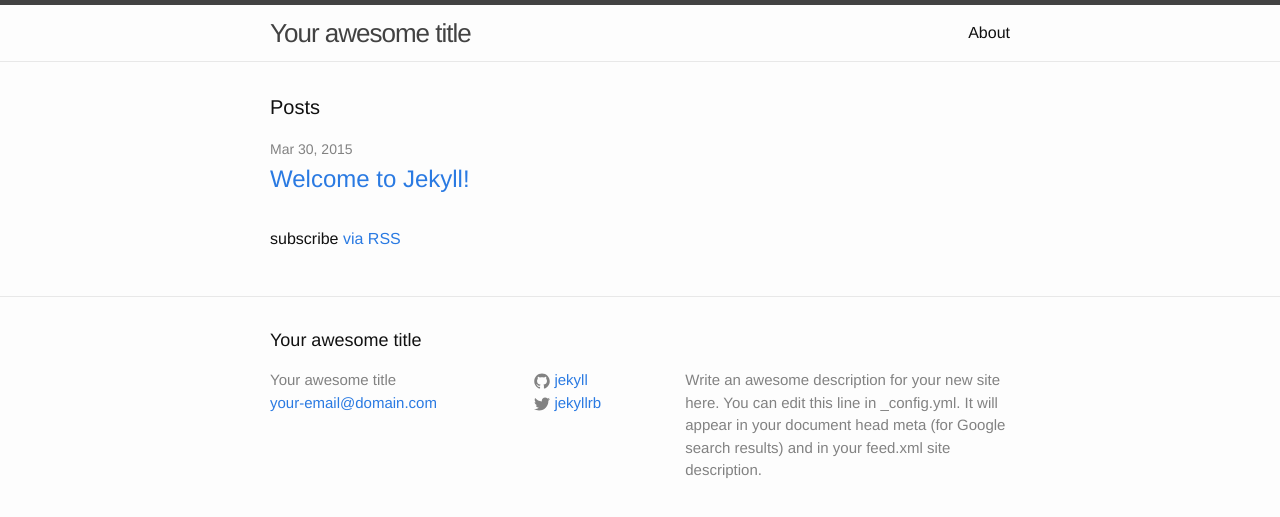
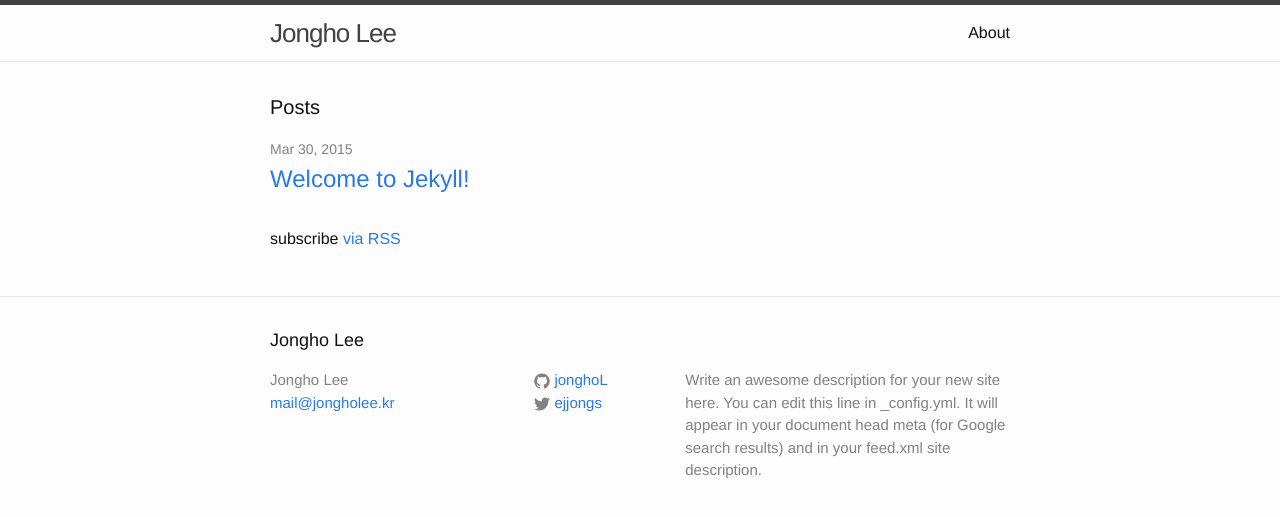
Before and after one commit to JonghoL/jonghol.github.io, a Jekyll site: the page built from index.html, in a window 1280 px wide. Shown: the top 517 px of the page. Built offline with Jekyll 4.4.1, drawn with Linux system fonts in a browser that asks for light colours.

Commit message:
Update _config.yml

```diff
--- a/_config.yml
+++ b/_config.yml
@@ -1,14 +1,14 @@
 # Site settings
-title: Your awesome title
-email: your-email@domain.com
+title: Jongho Lee
+email: mail@jongholee.kr
 description: > # this means to ignore newlines until "baseurl:"
   Write an awesome description for your new site here. You can edit this
   line in _config.yml. It will appear in your document head meta (for
   Google search results) and in your feed.xml site description.
 baseurl: "" # the subpath of your site, e.g. /blog/
 url: "http://yourdomain.com" # the base hostname & protocol for your site
-twitter_username: jekyllrb
-github_username:  jekyll
+twitter_username: ejjongs
+github_username:  jonghoL
 
 # Build settings
 markdown: kramdown
```
